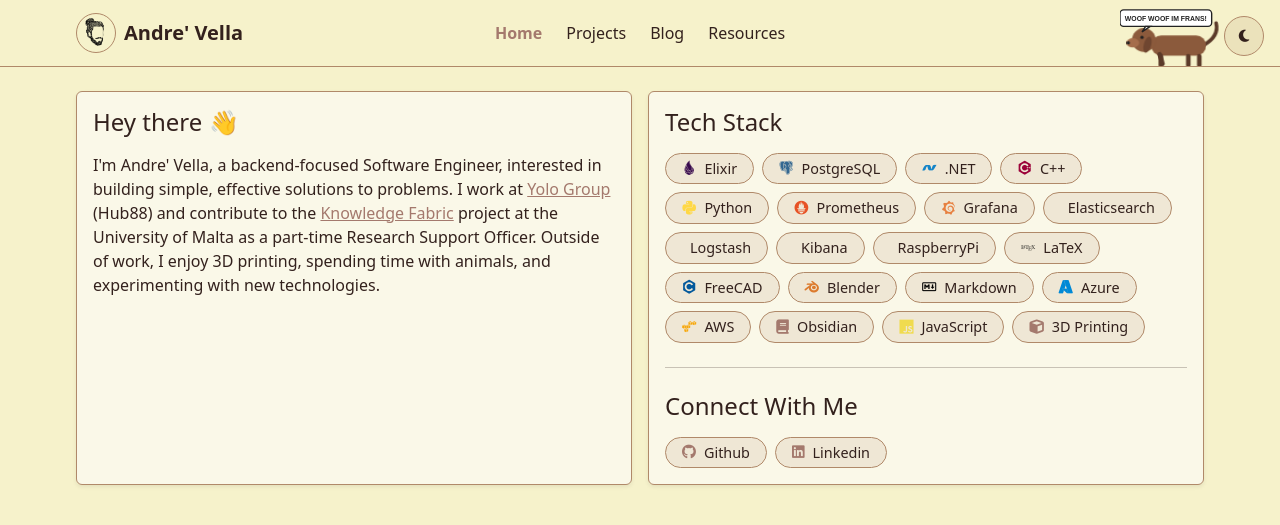
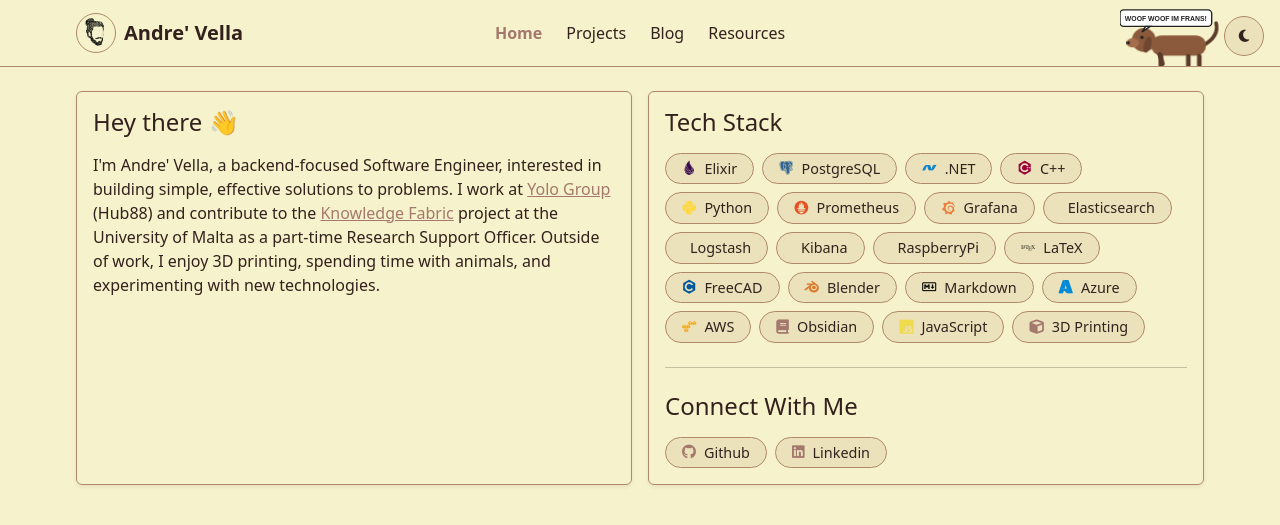
Before and after one commit to andimon/andimon, a Jekyll site: the page built from index.md, in a window 1280 px wide. Shown: the top 525 px of the page. Built offline with Jekyll 4.4.1, drawn with Linux system fonts in a browser that asks for light colours.

```diff
--- a/styles.css
+++ b/styles.css
@@ -1,6 +1,6 @@
 :root {
     --bg-color: #f6f2cb;
-    --card-bg: #faf8e8;
+    --card-bg: var(--bg-color);
     --text-color: #33211d;
     --link-color: #a4796d;
     --header-bg: #f6f2cb;
@@ -99,7 +99,7 @@
 }
 
 .card {
-    background: var(--card-bg);
+    background: var(--card-bg) !important;
     border: 0.0625rem solid var(--border-color) !important;
 }
 
```
Also changed, not shown: README.md, _blogs/2026-02-24-building-a-raspberry-pi-cluster.md (line endings or trailing spaces), _layouts/default.html (line endings or trailing spaces), content/data.json (line endings or trailing spaces), content/tech-icons.json (line endings or trailing spaces), js/main.js (line endings or trailing spaces), 1 other file.
